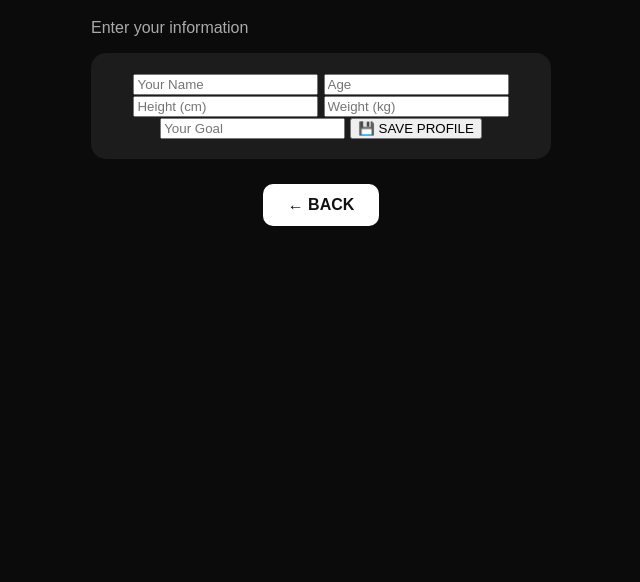
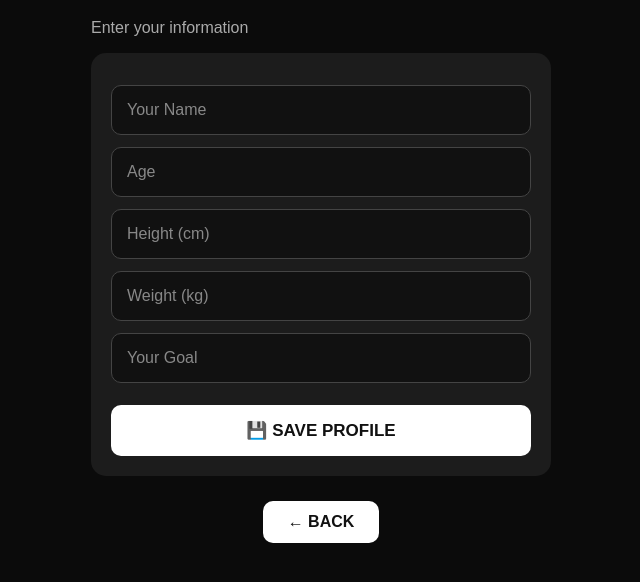
Before and after one commit to bolbolbenabdallah22-code/Bolbol-, a plain HTML site: page profile.html in a window 1280 px wide. Shown: the part 92-674 px from the top of the page, without its empty margins (319-959 px from the left). Drawn offline with Linux system fonts and the light colour scheme.

Commit message:
Add styles for input and button elements

```diff
--- a/style.css
+++ b/style.css
@@ -52,3 +52,35 @@ p {
     border-radius: 10px;
     font-weight: bold;
   }
+input {
+    display: block;
+    width: 100%;
+    padding: 15px;
+    margin: 12px 0;
+    background: #111;
+    color: white;
+    border: 1px solid #444;
+    border-radius: 10px;
+    font-size: 16px;
+}
+
+input::placeholder {
+    color: #888;
+}
+
+button {
+    width: 100%;
+    padding: 15px;
+    margin-top: 10px;
+    background: white;
+    color: #111;
+    border: none;
+    border-radius: 10px;
+    font-size: 17px;
+    font-weight: bold;
+    cursor: pointer;
+}
+
+button:active {
+    transform: scale(0.98);
+}
```
